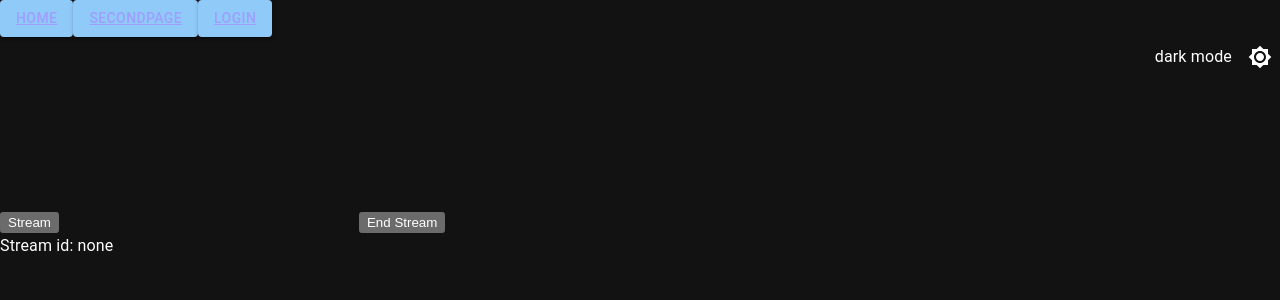
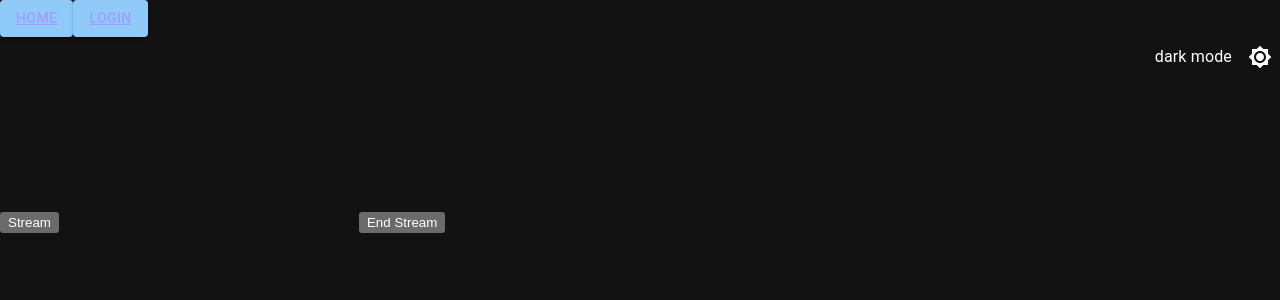
Before and after one commit to MatthewBozin/Binary-Upload-Zoom, a Next.js app: page /protected in a window 1280 px wide. Shown: the top 300 px of the page. Built offline with nearby package versions, Linux system fonts and the light colour scheme.

Commit message:
Added todo notes and moved secondpage to protected route, removed streamid state from Streamer.tsx.

```diff
--- a/client/components/Navbar.tsx
+++ b/client/components/Navbar.tsx
@@ -15,7 +15,6 @@ interface Link {
 
 const baseLinks: Link[] = [
   { label: 'Home', href: '/' },
-  { label: 'SecondPage', href: '/secondPage', external: true },
 ];
 
 const unAuthedLinks: Link[] = [
@@ -23,6 +22,7 @@ const unAuthedLinks: Link[] = [
 ];
 
 const authedLinks: Link[] = [
+  { label: 'SecondPage', href: '/secondPage', external: true },
   { label: 'Protected', href: '/protected' },
   { label: 'Logout', href: '/logout' },
 ];
--- a/client/components/Streamer.tsx
+++ b/client/components/Streamer.tsx
@@ -28,11 +28,9 @@ async function handlePermissions() {
 }
 
 const Streamer: React.FC = () => {
-  const [id, setId] = React.useState('none');
   //TODO: Save streamId for chatrooms
   const createStream = async () => {
     const response = await axios.post<StartStreamResponse>('/api/stream/');
-    setId(response.data.streamId);
     // TODO: Save streamInfo to localhost for host to retrive their ongoing stream
     onStart(response.data);
   };
@@ -40,7 +38,6 @@ const Streamer: React.FC = () => {
     //stop broadcast
     clientRef.current?.delete();
     await axios.delete('/api/stream/');
-    setId('none');
   };
 
   const clientRef = React.useRef<AmazonIVSBroadcastClient | null>(null);
@@ -99,7 +96,6 @@ const Streamer: React.FC = () => {
       <button onClick={createStream}>Stream</button>
       <canvas ref={canvasRef}></canvas>
       <button onClick={endStream}>End Stream</button>
-      <div>Stream id: {id}</div>
     </>
   );
 };
--- a/client/components/Viewer.tsx
+++ b/client/components/Viewer.tsx
@@ -3,6 +3,8 @@ import wasmWorkerPath from 'amazon-ivs-player/dist/assets/amazon-ivs-wasmworker.
 import wasmBinaryPath from 'amazon-ivs-player/dist/assets/amazon-ivs-wasmworker.min.wasm';
 import axios from 'axios';
 import React from 'react';
+
+//TODO: handle "transcode_does_not_exist" error
 
 const Viewer: React.FC = () => {
   const outputRef = React.useRef<HTMLVideoElement | null>(null);
```
